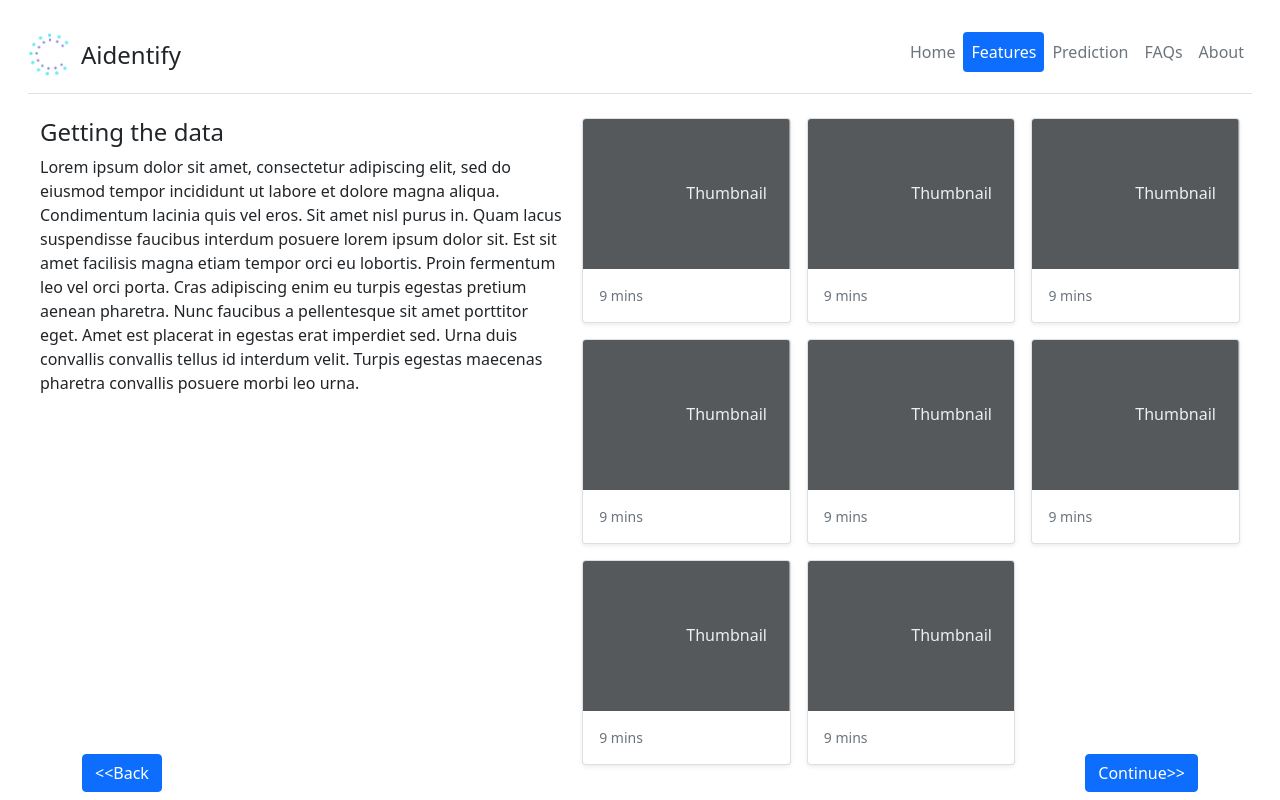
After one commit to louisarts/AIdentify_repo, a Flask app: template templates/features_2.html in a window 1280 px wide. The commit adds this page. Run offline with Flask 2, Linux system fonts and the light colour scheme; the template is opened without the code that fills it, so the values that code supplies are empty.

Commit message:
FEAT: Building the template of the webpage

```diff
--- /dev/null
+++ b/templates/features_2.html
@@ -0,0 +1,156 @@
+<!doctype html>
+<html lang="en">
+  <head>
+    <!-- Required meta tags -->
+    <meta charset="utf-8">
+    <meta name="viewport" content="width=device-width, initial-scale=1">
+
+    <!-- Bootstrap CSS -->
+    <link href="https://cdn.jsdelivr.net/npm/bootstrap@5.0.2/dist/css/bootstrap.min.css" rel="stylesheet" integrity="sha384-EVSTQN3/azprG1Anm3QDgpJLIm9Nao0Yz1ztcQTwFspd3yD65VohhpuuCOmLASjC" crossorigin="anonymous">
+
+    <title>Aidentify, treats predictor </title>
+  </head>
+  <body class="d-flex h-100 text-center text-bg-dark">
+
+    <div class="cover-container d-flex w-100 h-100 p-3 mx-auto flex-column">
+      <div class="container-fluid">
+        <header class="d-flex flex-wrap justify-content-center py-3 mb-4 border-bottom">
+          <a href="/" class="d-flex align-items-center mb-3 mb-md-0 me-md-auto text-dark text-decoration-none">
+                <img src="img/Aidentify_logo_small.png" class="bi me-2" width="45" height="45"><use xlink:href="#bootstrap"></use></img>
+                <span class="fs-4">Aidentify
+                </span>
+          </a>
+          <ul class="nav nav-pills">
+          <li class="nav-item"><a href="index.html" class="nav-link px-2 link-secondary" aria-current="page">Home</a></li>
+          <li class="nav-item"><a href="features.html" class="nav-link active active-secundary px-2 link-secondary">Features</a></li>
+          <li class="nav-item"><a href="results.html" class="nav-link  px-2 link-secondary">Prediction</a></li>
+          <li class="nav-item"><a href="faq.html" class="nav-link px-2 link-secondary">FAQs</a></li>
+          <li class="nav-item"><a href="about.html" class="nav-link px-2 link-secondary">About</a></li>
+          </ul>
+        </header>
+        <div class="container-fluid pb-3">
+          <div class="d-grid gap-3" style="grid-template-columns: 0.8fr 1fr;">
+            <div >
+              <div class="text-md-start"><h4>Getting the data</h4>
+                <p>
+                  Lorem ipsum dolor sit amet, consectetur adipiscing elit, sed do eiusmod tempor
+                  incididunt ut labore et dolore magna aliqua. Condimentum lacinia quis vel eros.
+                  Sit amet nisl purus in. Quam lacus suspendisse faucibus interdum posuere lorem
+                  ipsum dolor sit. Est sit amet facilisis magna etiam tempor orci eu lobortis.
+                  Proin fermentum leo vel orci porta. Cras adipiscing enim eu turpis egestas pretium
+                  aenean pharetra. Nunc faucibus a pellentesque sit amet porttitor eget. Amet est
+                  placerat in egestas erat imperdiet sed. Urna duis convallis convallis tellus id
+                  interdum velit. Turpis egestas maecenas pharetra convallis posuere morbi leo urna.
+                </p>
+                </div>
+            </div>
+            <div>
+              <div class="row row-cols-1 row-cols-sm-2 row-cols-md-3 g-3">
+                <div class="col">
+                  <div class="card shadow-sm">
+                    <svg class="bd-placeholder-img card-img-top" width="25%" height="25%" xmlns="http://www.w3.org/2000/svg" role="img" aria-label="Placeholder: Thumbnail" preserveAspectRatio="xMidYMid slice" focusable="false"><title>Placeholder</title><rect width="100%" height="100%" fill="#55595c"></rect><text x="50%" y="50%" fill="#eceeef" dy=".3em">Thumbnail</text></svg>
+
+                    <div class="card-body">
+
+                      <div class="d-flex justify-content-between align-items-center">
+                        <small class="text-muted">9 mins</small>
+                      </div>
+                    </div>
+                  </div>
+                </div>
+                <div class="col">
+                  <div class="card shadow-sm">
+                    <svg class="bd-placeholder-img card-img-top" width="30%" height="30%" xmlns="http://www.w3.org/2000/svg" role="img" aria-label="Placeholder: Thumbnail" preserveAspectRatio="xMidYMid slice" focusable="false"><title>Placeholder</title><rect width="100%" height="100%" fill="#55595c"></rect><text x="50%" y="50%" fill="#eceeef" dy=".3em">Thumbnail</text></svg>
+
+                    <div class="card-body">
+                      <div class="d-flex justify-content-between align-items-center">
+                        <small class="text-muted">9 mins</small>
+                      </div>
+                    </div>
+                  </div>
+                </div>
+                <div class="col">
+                  <div class="card shadow-sm">
+                    <svg class="bd-placeholder-img card-img-top" width="30%" height="30%" xmlns="http://www.w3.org/2000/svg" role="img" aria-label="Placeholder: Thumbnail" preserveAspectRatio="xMidYMid slice" focusable="false"><title>Placeholder</title><rect width="100%" height="100%" fill="#55595c"></rect><text x="50%" y="50%" fill="#eceeef" dy=".3em">Thumbnail</text></svg>
+
+                    <div class="card-body">
+                      <div class="d-flex justify-content-between align-items-center">
+                        <small class="text-muted">9 mins</small>
+                      </div>
+                    </div>
+                  </div>
+                </div>
+                <div class="col">
+                  <div class="card shadow-sm">
+                    <svg class="bd-placeholder-img card-img-top" width="30%" height="30%" xmlns="http://www.w3.org/2000/svg" role="img" aria-label="Placeholder: Thumbnail" preserveAspectRatio="xMidYMid slice" focusable="false"><title>Placeholder</title><rect width="100%" height="100%" fill="#55595c"></rect><text x="50%" y="50%" fill="#eceeef" dy=".3em">Thumbnail</text></svg>
+
+                    <div class="card-body">
+                      <div class="d-flex justify-content-between align-items-center">
+                        <small class="text-muted">9 mins</small>
+                      </div>
+                    </div>
+                  </div>
+                </div>
+                <div class="col">
+                  <div class="card shadow-sm">
+                    <svg class="bd-placeholder-img card-img-top" width="30%" height="30%" xmlns="http://www.w3.org/2000/svg" role="img" aria-label="Placeholder: Thumbnail" preserveAspectRatio="xMidYMid slice" focusable="false"><title>Placeholder</title><rect width="100%" height="100%" fill="#55595c"></rect><text x="50%" y="50%" fill="#eceeef" dy=".3em">Thumbnail</text></svg>
+
+                    <div class="card-body">
+                      <div class="d-flex justify-content-between align-items-center">
+                        <small class="text-muted">9 mins</small>
+                      </div>
+                    </div>
+                  </div>
+                </div>
+                <div class="col">
+                  <div class="card shadow-sm">
+                    <svg class="bd-placeholder-img card-img-top" width="30%" height="30%" xmlns="http://www.w3.org/2000/svg" role="img" aria-label="Placeholder: Thumbnail" preserveAspectRatio="xMidYMid slice" focusable="false"><title>Placeholder</title><rect width="100%" height="100%" fill="#55595c"></rect><text x="50%" y="50%" fill="#eceeef" dy=".3em">Thumbnail</text></svg>
+
+                    <div class="card-body">
+                      <div class="d-flex justify-content-between align-items-center">
+                        <small class="text-muted">9 mins</small>
+                      </div>
+                    </div>
+                  </div>
+                </div>
+                <div class="col">
+                  <div class="card shadow-sm">
+                    <svg class="bd-placeholder-img card-img-top" width="30%" height="30%" xmlns="http://www.w3.org/2000/svg" role="img" aria-label="Placeholder: Thumbnail" preserveAspectRatio="xMidYMid slice" focusable="false"><title>Placeholder</title><rect width="100%" height="100%" fill="#55595c"></rect><text x="50%" y="50%" fill="#eceeef" dy=".3em">Thumbnail</text></svg>
+
+                    <div class="card-body">
+                      <div class="d-flex justify-content-between align-items-center">
+                        <small class="text-muted">9 mins</small>
+                      </div>
+                    </div>
+                  </div>
+                </div>
+                <div class="col">
+                  <div class="card shadow-sm">
+                    <svg class="bd-placeholder-img card-img-top" width="30%" height="30%" xmlns="http://www.w3.org/2000/svg" role="img" aria-label="Placeholder: Thumbnail" preserveAspectRatio="xMidYMid slice" focusable="false"><title>Placeholder</title><rect width="100%" height="100%" fill="#55595c"></rect><text x="50%" y="50%" fill="#eceeef" dy=".3em">Thumbnail</text></svg>
+
+                    <div class="card-body">
+                      <div class="d-flex justify-content-between align-items-center">
+                        <small class="text-muted">9 mins</small>
+                      </div>
+                    </div>
+                  </div>
+                </div>
+              </div>
+            </div>
+          </div>
+        </div>
+    <nav class="navbar fixed-bottom navbar-expand-sm ">
+        <div class="container d-flex flex-wrap">
+          <ul class="nav me-auto">
+            <input class="btn btn-primary align-items-left" type="button" value="<<Back" onclick="window.location.href='index.html';">
+          </ul>
+          <ul class="nav">
+            <input class="btn btn-primary align-items-right" type="button" value="Continue>>" onclick="window.location.href='about.html">
+          </ul>
+        </div>
+    </nav>
+  </div>
+</div>
+  </body>
+
+</html>
```
Also changed, not shown: templates/base.html (added, +21 -0 lines), templates/features.html (added, +71 -0 lines), templates/index.html (+15 -6 lines), templates/results.html (+30 -12 lines), templates/img/Aidentify_logo_small.png (added), templates/img/main_logo_v1.png (added).
